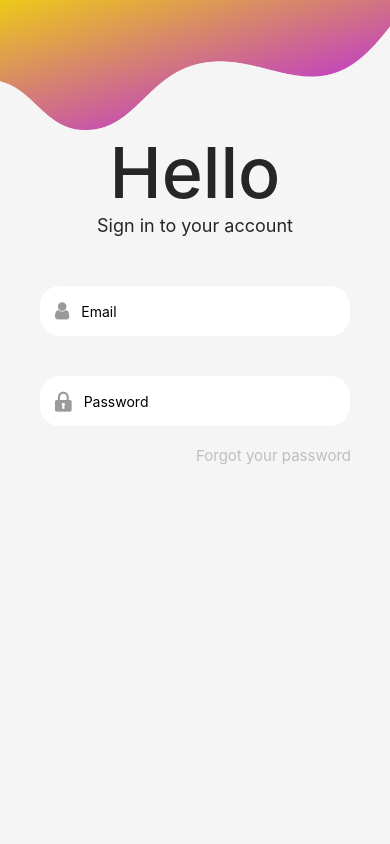
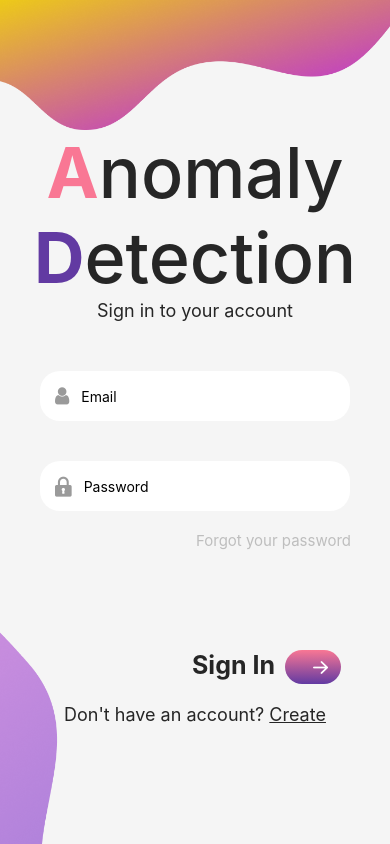
Before and after one commit to MaheelLakshan/LoginInterface, a React Native app: screen /Login in a window 390 px wide. Built offline with nearby package versions, Linux system fonts and the light colour scheme.

Commit message:
login page completed

```diff
--- a/package.json
+++ b/package.json
@@ -12,6 +12,7 @@
     "@react-navigation/native": "^6.1.15",
     "@react-navigation/native-stack": "^6.9.24",
     "expo": "~51.0.18",
+    "expo-linear-gradient": "~13.0.2",
     "expo-status-bar": "~1.12.1",
     "react": "18.2.0",
     "react-native": "0.74.3",
--- a/screens/LoginScreen.js
+++ b/screens/LoginScreen.js
@@ -1,8 +1,10 @@
-import { Image, StyleSheet, Text, View } from 'react-native';
+import { Image, ImageBackground, StyleSheet, Text, View } from 'react-native';
 import React from 'react';
 import FontAwesome from 'react-native-vector-icons/FontAwesome';
 import Fontisto from 'react-native-vector-icons/Fontisto';
+import AntDesign from 'react-native-vector-icons/AntDesign';
 import { TextInput } from 'react-native';
+import { LinearGradient } from 'expo-linear-gradient';
 
 const LoginScreen = () => {
   return (
@@ -11,7 +13,11 @@ const LoginScreen = () => {
         <Image source={require('../assets/topVector.png')} style={styles.topImage} />
       </View>
       <View style={styles.helloContainer}>
-        <Text style={styles.helloText}>Hello</Text>
+        <Text style={styles.helloText}>
+          <Text style={{ color: '#F97794', fontWeight: 'bold' }}>A</Text>
+          nomaly <Text style={{ color: '#623AA2', fontWeight: 'bold' }}>D</Text>
+          etection
+        </Text>
       </View>
       <View>
         <Text style={styles.signInText}>Sign in to your account</Text>
@@ -26,6 +32,20 @@ const LoginScreen = () => {
         <TextInput style={styles.textInput} placeholder="Password" secureTextEntry />
       </View>
       <Text style={styles.forgotPassword}>Forgot your password</Text>
+
+      <View style={styles.signInButtonContainer}>
+        <Text style={styles.signIn}>Sign In</Text>
+        <LinearGradient colors={['#F97794', '#623AA2']} style={styles.linearGradient}>
+          <AntDesign style={styles.inputIcon} name="arrowright" size={20} color={'white'} />
+        </LinearGradient>
+      </View>
+      <Text style={styles.footerText}>
+        Don't have an account? <Text style={{ textDecorationLine: 'underline' }}>Create</Text>
+      </Text>
+
+      <View style={styles.leftVectorContainer}>
+        <ImageBackground source={require('../assets/leftVector.png')} style={styles.leftVectorImage} />
+      </View>
     </View>
   );
 };
@@ -36,6 +56,7 @@ const styles = StyleSheet.create({
   container: {
     backgroundColor: '#F5F5F5',
     flex: 1,
+    position: 'relative',
   },
   topImageContainer: {},
   topImage: {
@@ -72,11 +93,44 @@ const styles = StyleSheet.create({
   inputIcon: {
     marginLeft: 15,
   },
-
   forgotPassword: {
     color: '#BEBEBE',
     textAlign: 'right',
     width: '90%',
     fontSize: 15,
   },
+  signInButtonContainer: {
+    flexDirection: 'row',
+    marginTop: 100,
+    width: '90%',
+    justifyContent: 'flex-end',
+  },
+  signIn: {
+    color: '#262626',
+    fontSize: 25,
+    fontWeight: 'bold',
+  },
+  linearGradient: {
+    height: 34,
+    width: 56,
+    borderRadius: 17,
+    alignItems: 'center',
+    justifyContent: 'center',
+    marginHorizontal: 10,
+  },
+  footerText: {
+    color: '#262626',
+    textAlign: 'center',
+    fontSize: 18,
+    marginTop: 20,
+  },
+  leftVectorContainer: {
+    position: 'absolute',
+    bottom: 0,
+    left: 0,
+  },
+  leftVectorImage: {
+    height: 250,
+    width: 200,
+  },
 });
```
Also changed, not shown: assets/leftVector.png (added), 1 other file (tests, documents, lock files or other folders).
